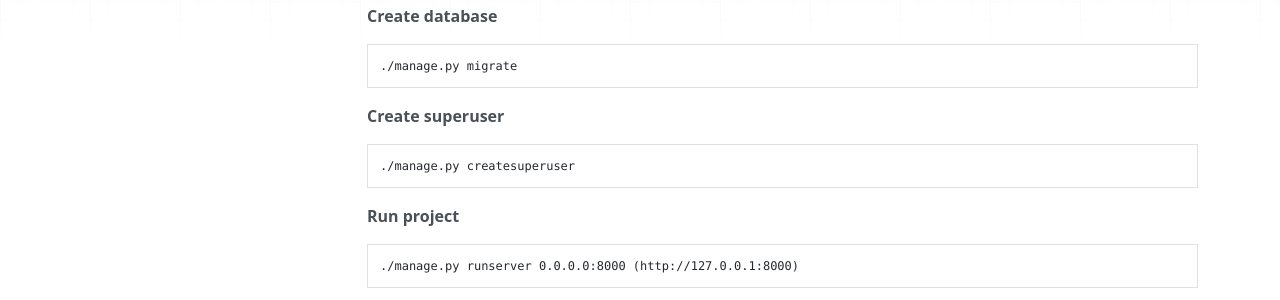
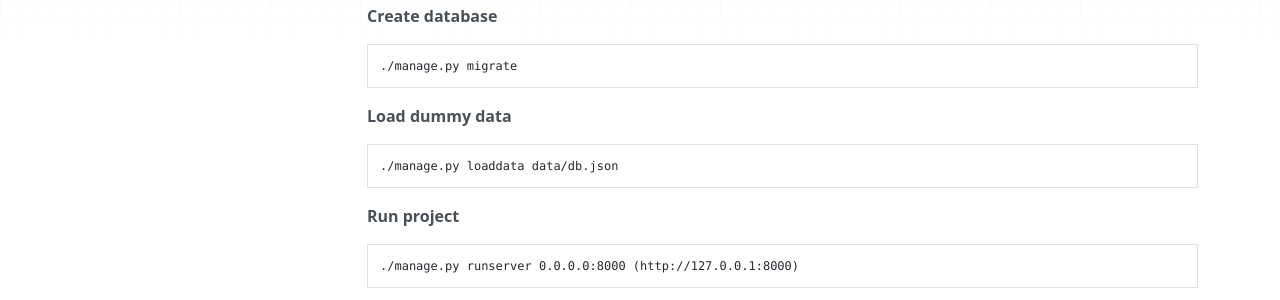
Before and after one commit to crownest/doit-backend, an MkDocs documentation site: the page built from docs/backend/development.md, in a window 1280 px wide and 900 px high, scrolled down 1002 px. Shown: the part 269-569 px from the top of the window. Built offline with MkDocs 1.6.1, drawn with Linux system fonts in a browser that asks for light colours; nearby versions of some CDN libraries; old or Windows-style settings are respelled for this version of MkDocs.

Commit message:
Dummy data load command was added to the documentation.

````diff
--- a/docs/backend/development.md
+++ b/docs/backend/development.md
@@ -64,9 +64,9 @@ pip install -r requirements/dev.txt
 ./manage.py migrate
 ```
 
-**Create superuser**
+**Load dummy data**
 ```bash
-./manage.py createsuperuser
+./manage.py loaddata data/db.json
 ```
 
 **Run project**
````
